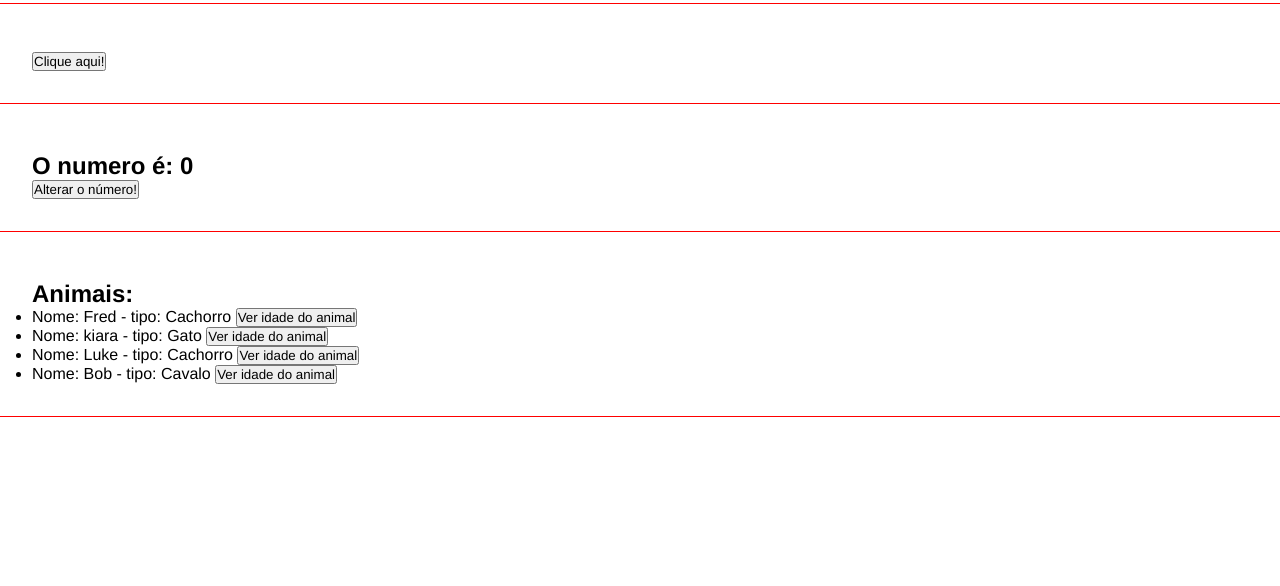
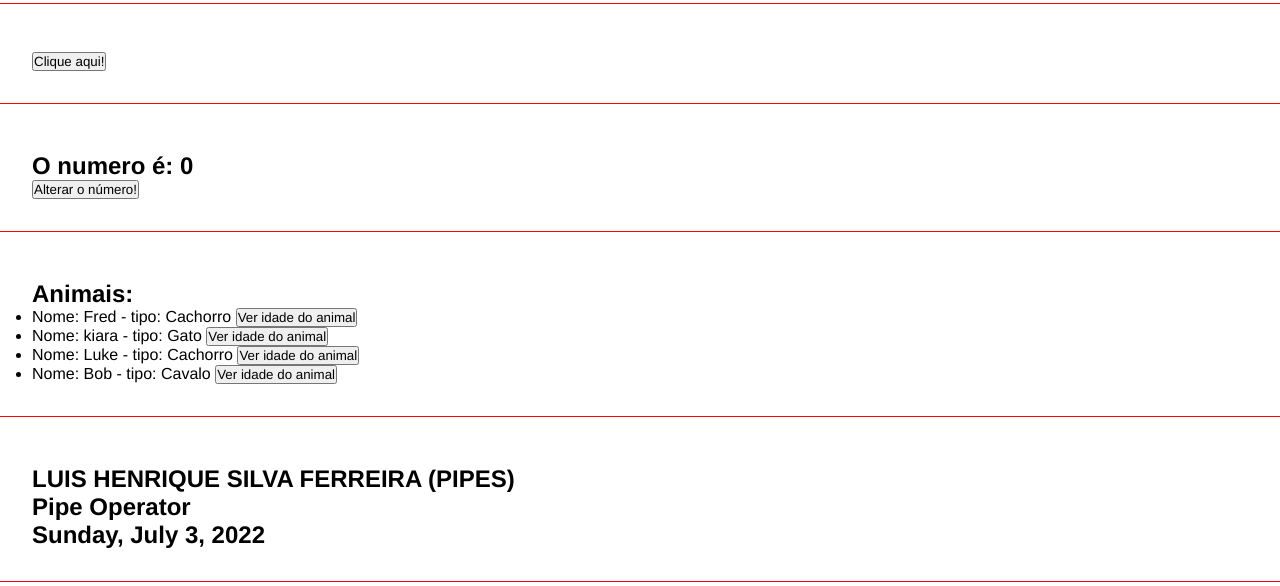
Before and after one commit to Henricknen/Angular, an Angular app in the folder Angular_13/: page / in a window 1280 px wide. Shown: the part 897-1483 px from the top of the page. Built offline with nearby package versions, Linux system fonts and the light colour scheme.

Commit message:
executando_funcionalidades_de_forma_facil_no_template_ultilizando_'pipe_operators'

```diff
--- a/Angular_13/src/app/app.component.html
+++ b/Angular_13/src/app/app.component.html
@@ -11,3 +11,4 @@
 <app-eventos></app-eventos>
 <app-emitter></app-emitter>
 <app-list-render></app-list-render>
+<app-pipes></app-pipes>
--- a/Angular_13/src/app/app.module.ts
+++ b/Angular_13/src/app/app.module.ts
@@ -11,6 +11,7 @@ import { EventosComponent } from './components/eventos/eventos.component';
 import { EmitterComponent } from './components/emitter/emitter.component';
 import { ChangeNumberComponent } from './components/change-number/change-number.component';
 import { ListRenderComponent } from './components/list-render/list-render.component';
+import { PipesComponent } from './components/pipes/pipes.component';
 
 @NgModule({
   declarations: [
@@ -22,7 +23,8 @@ import { ListRenderComponent } from './components/list-render/list-render.compon
     EventosComponent,
     EmitterComponent,
     ChangeNumberComponent,
-    ListRenderComponent
+    ListRenderComponent,
+    PipesComponent
   ],
   imports: [
     BrowserModule,
--- /dev/null
+++ b/Angular_13/src/app/components/pipes/pipes.component.html
@@ -0,0 +1,5 @@
+<div class="class">
+  <h2>{{ "Luis henrique silva ferreira (pipes)" | uppercase }}</h2>     <!-- dado que não vem necessariamente de uma propriedade, com operador de 'pipe' uppercase, que deizaira o texto em caixa alta -->
+  <h2>{{ someText | titlecase }}</h2>     <!-- o texto ficará em formato de titulo onde a primeira letra de cada palavra ficara maiscula -->
+  <h2>{{ today | date: "fullDate" }}</h2>
+</div>
--- /dev/null
+++ b/Angular_13/src/app/components/pipes/pipes.component.ts
@@ -0,0 +1,18 @@
+import { Component, OnInit } from '@angular/core';
+
+@Component({
+  selector: 'app-pipes',
+  templateUrl: './pipes.component.html',
+  styleUrls: ['./pipes.component.css']
+})
+export class PipesComponent implements OnInit {
+  someText = 'PIPE OPERATOR';
+
+  today = new Date();   // objeto de data, gera uma data atual
+
+  constructor() { }
+
+  ngOnInit(): void {
+  }
+
+}
```
Also changed, not shown: Angular_13/src/app/components/pipes/pipes.component.css (added), 1 other file (tests, documents, lock files or other folders).
